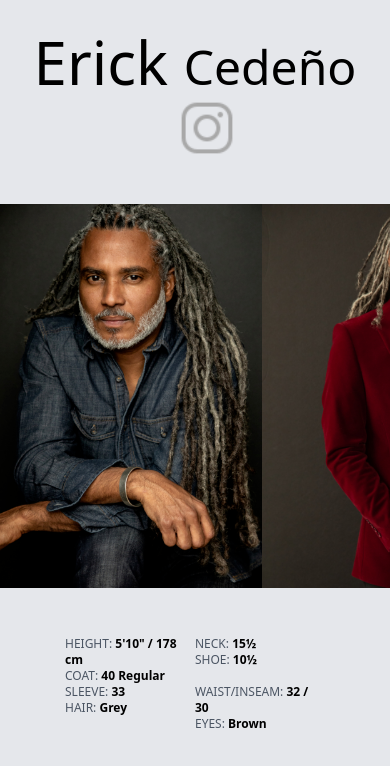
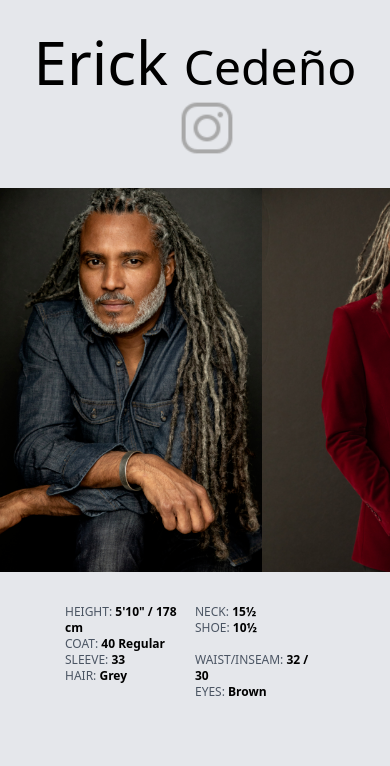
Before and after one commit to knitex202/erick-cedeno, a React (Create React App) app: page / in a window 390 px wide. Shown: the top 766 px of the page. Built offline with nearby package versions, Linux system fonts and the light colour scheme.

Commit message:
Changed the margin for iphone devices

```diff
--- a/src/components/Landing.js
+++ b/src/components/Landing.js
@@ -18,7 +18,7 @@ function Landing() {
           </a>
         </div>
       </div>
-      <div className=" my-12 flex w-full">
+      <div className=" my-8 flex w-full">
         <div className="flex w-full relative overflow-x-scroll">
           <Card info={data} />
         </div>
--- a/src/output.css
+++ b/src/output.css
@@ -568,6 +568,11 @@ video {
   margin-bottom: 3rem;
 }
 
+.my-8 {
+  margin-top: 2rem;
+  margin-bottom: 2rem;
+}
+
 .ml-12 {
   margin-left: 3rem;
 }
```
